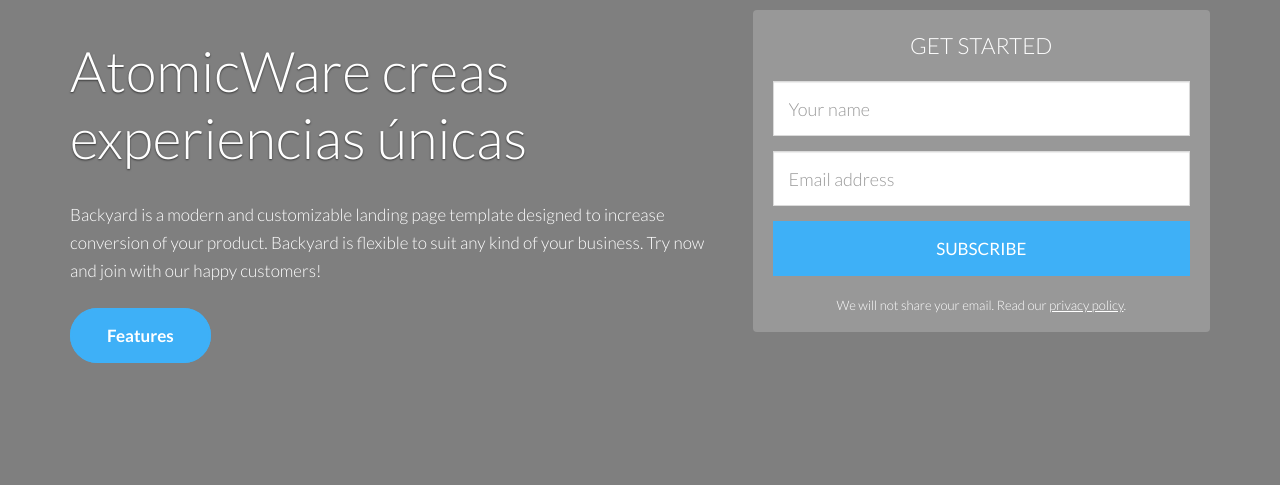
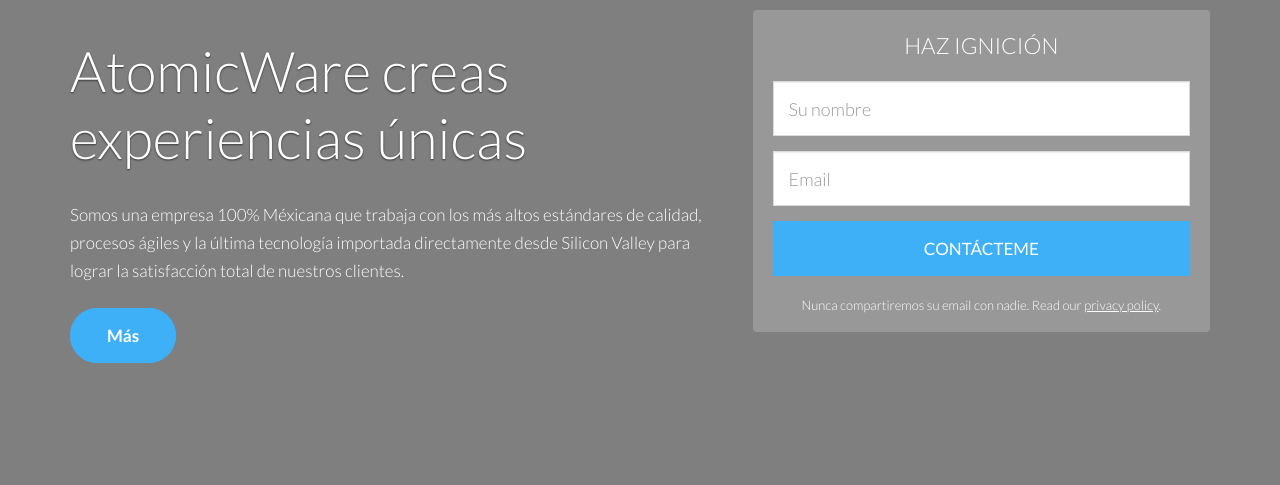
Before and after one commit to oscarvegar/atomicwarelp, a plain HTML site: page index.html in a window 1280 px wide. Shown: the part 140-625 px from the top of the page. Drawn offline with Linux system fonts and the light colour scheme.

Commit message:
forma de registro

```diff
--- a/index.html
+++ b/index.html
@@ -51,12 +51,12 @@
 
 					<!-- /.header paragraph -->
 					<div class="landing-text wow fadeInUp">
-						<p>Backyard is a modern and customizable landing page template designed to increase conversion of your product. Backyard is flexible to suit any kind of your business. Try now and join with our happy customers!</p>
+						<p>Somos una empresa 100% Méxicana que trabaja con los más altos estándares de calidad, procesos ágiles y la última tecnología importada directamente desde Silicon Valley para lograr la satisfacción total de nuestros clientes.</p>
 					</div>
 
 					<!-- /.header button -->
 					<div class="head-btn wow fadeInLeft">
-						<a href="#feature" class="btn-primary">Features</a>
+						<a href="#intro" class="btn-primary">Más</a>
 					</div>
 
 
@@ -67,20 +67,20 @@
 				<div class="col-md-5">
 
 					<div class="signup-header wow fadeInUp">
-						<h3 class="form-title text-center">GET STARTED</h3>
-						<form class="form-header" action="http://moxdesign.us10.list-manage.com/subscribe/post" role="form" method="POST" id="#">
+						<h3 class="form-title text-center">HAZ IGNICIÓN</h3>
+						<form class="form-header" action="http://atomicware.mx:1337/contacto" role="form" method="POST" id="#">
 						<input type="hidden" name="u" value="503bdae81fde8612ff4944435">
 						<input type="hidden" name="id" value="bfdba52708">
 							<div class="form-group">
-								<input class="form-control input-lg" name="MERGE1" id="name" type="text" placeholder="Your name" required>
+								<input class="form-control input-lg" name="MERGE1" id="name" type="text" placeholder="Su nombre" required>
 							</div>
 							<div class="form-group">
-								<input class="form-control input-lg" name="MERGE0" id="email" type="email" placeholder="Email address" required>
+								<input class="form-control input-lg" name="MERGE0" id="email" type="email" placeholder="Email" required>
 							</div>
 							<div class="form-group last">
-								<input type="submit" class="btn btn-warning btn-block btn-lg" value="SUBSCRIBE">
+								<input type="submit" class="btn btn-warning btn-block btn-lg" value="CONTÁCTEME">
 							</div>
-							<p class="privacy text-center">We will not share your email. Read our <a href="privacy.html">privacy policy</a>.</p>
+							<p class="privacy text-center">Nunca compartiremos su email con nadie. Read our <a href="privacy.html">privacy policy</a>.</p>
 						</form>
 					</div>
 
@@ -508,8 +508,8 @@
 							<ul class="ul-address">
 							<li><i class="pe-7s-map-marker"></i>Vertiz 558. Narvarte Mexico D.F.
 							</li>
-							<li><i class="pe-7s-phone"></i>55 </br>
-							+2 (123) 456-7890
+							<li><i class="pe-7s-phone"></i>55 54 40 39 60</br>
+							044 55 33 35 99 15
 							</li>
 							<li><i class="pe-7s-mail"></i><a href="mailto:contacto@atomicware.mx">contacto@atomicware.mx</a></li>
 							<li><i class="pe-7s-look"></i><a href="#">www.atomicware.mx</a></li>
@@ -519,7 +519,7 @@
 
 					<!-- /.contact form -->
 					<div class="col-sm-7 contact-right">
-						<form method="POST" id="contact-form" class="form-horizontal" action="contactengine.php" onSubmit="alert('Thank you for your feedback!');">
+						<form method="POST" id="contact-form" class="form-horizontal" action="http://atomicware.mx:1337/contacto" onSubmit="alert('Gracias, nos pondremos en contacto contigo lo más pronto posible!');">
 							<div class="form-group">
 							<input type="text" name="Name" id="Name" class="form-control wow fadeInUp" placeholder="Name" required/>
 							</div>
```
